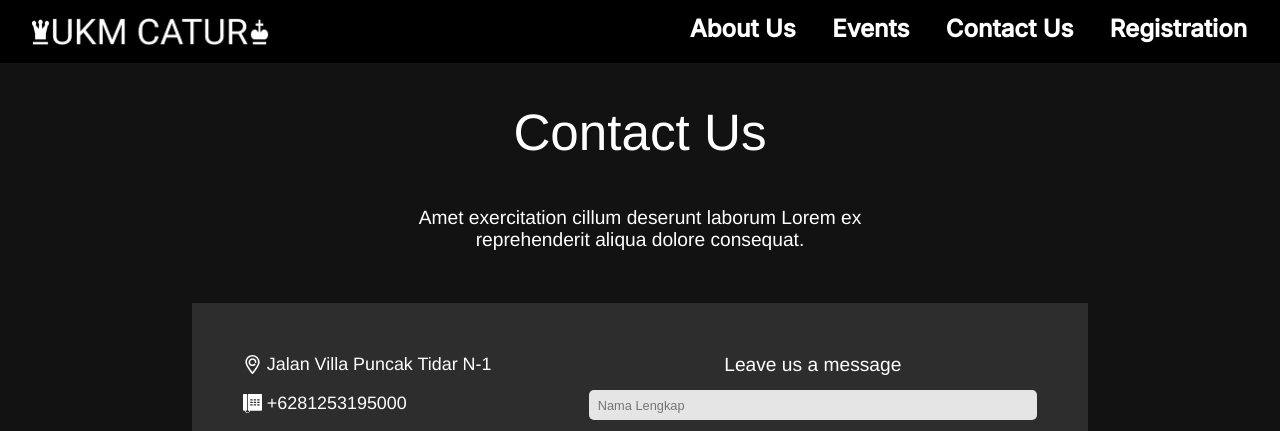
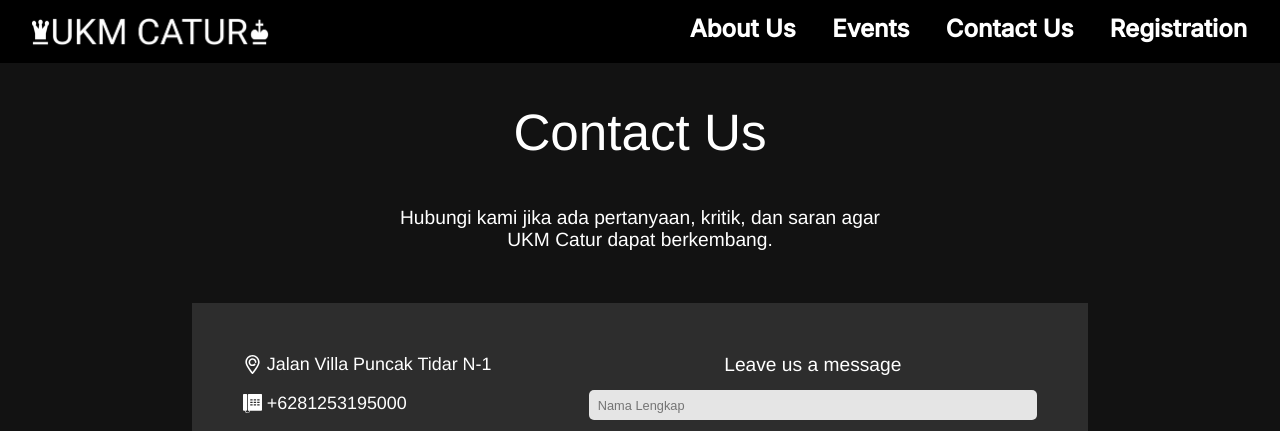
Before and after one commit to jerriejayadi/ukmcatur, a plain HTML site: page contactus.html in a window 1280 px wide. Shown: the top 431 px of the page. Drawn offline with Linux system fonts and the light colour scheme; some packages are replaced by stand-ins of ours.

Commit message:
Update contactus.html

```diff
--- a/contactus.html
+++ b/contactus.html
@@ -34,7 +34,7 @@
                 Contact Us
             </div>
             <div class=subtitle>
-                Amet exercitation cillum deserunt laborum Lorem ex reprehenderit aliqua dolore consequat.
+                Hubungi kami jika ada pertanyaan, kritik, dan saran agar UKM Catur dapat berkembang.
             </div>
             <div class=left-content>
                 <div class= alamat>
```
